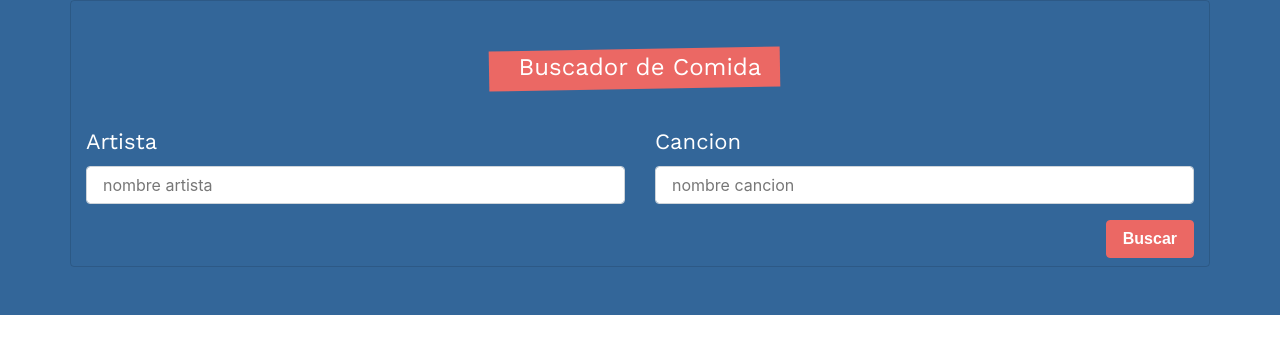
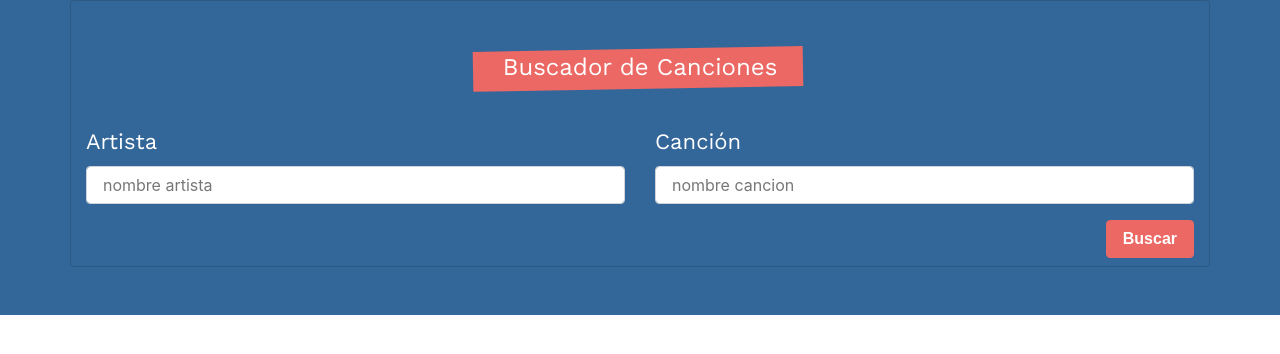
Before and after one commit to navnelson7/busca_letras, a React (Create React App) app: page / in a window 1280 px wide. Shown: the top 354 px of the page. Built offline with nearby package versions, Linux system fonts and the light colour scheme; a web font is replaced by a local one.

Commit message:
Actualizando Titulo del Form y README

```diff
--- a/src/components/Formulario.js
+++ b/src/components/Formulario.js
@@ -36,7 +36,7 @@ const Formulario = ({guardarBusquedaLetra}) => {
                         onSubmit={buscarinformacion}
                         >
                             <fieldset>
-                                <legend className="text-center">Buscador de Comida</legend>
+                                <legend className="text-center">Buscador de Canciones</legend>
                                 <div className="row">
                                     <div className="col-md-6">
                                         <div className="form-group">
@@ -53,7 +53,7 @@ const Formulario = ({guardarBusquedaLetra}) => {
                                     </div>
                                     <div className="col-md-6">
                                         <div className="form-group">
-                                            <label>Cancion</label>
+                                            <label>Canción</label>
                                             <input
                                                 type="text"
                                                 className="form-control"
```
Also changed, not shown: 1 other file (tests, documents, lock files or other folders).
